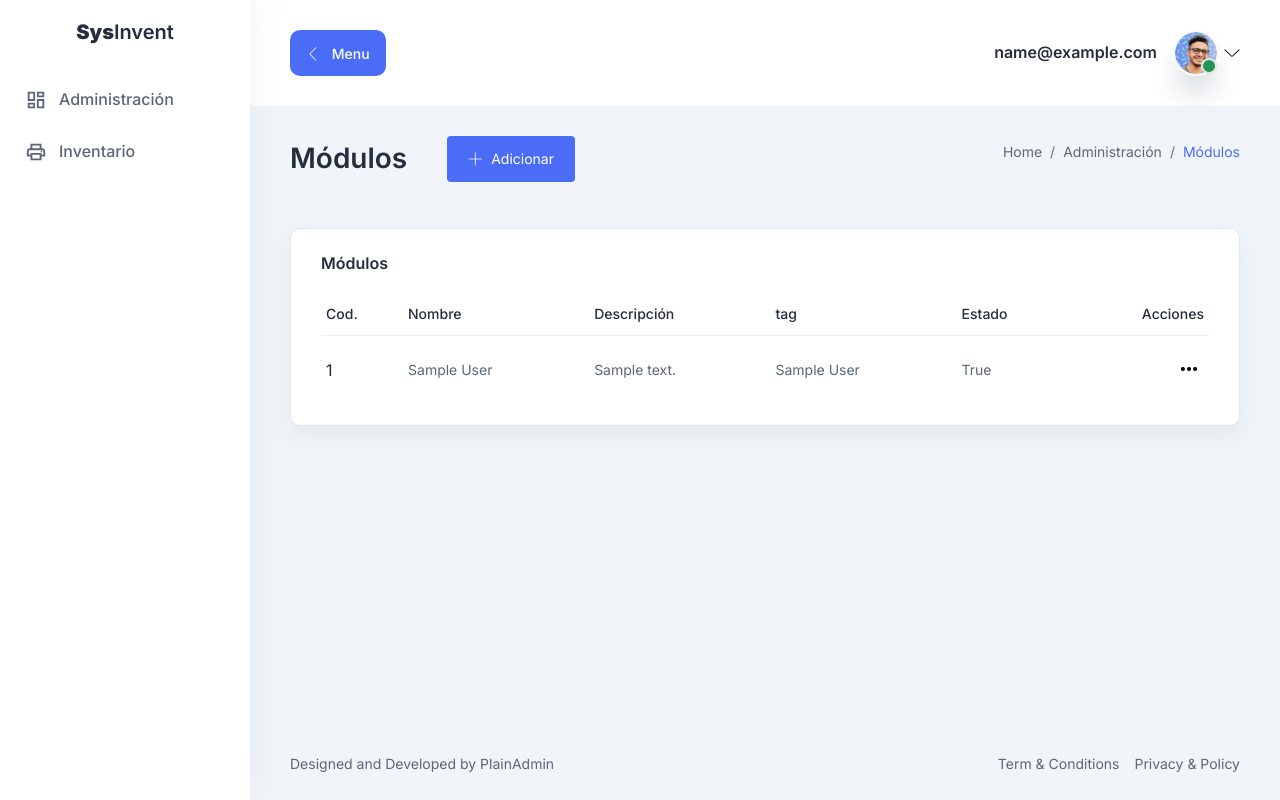
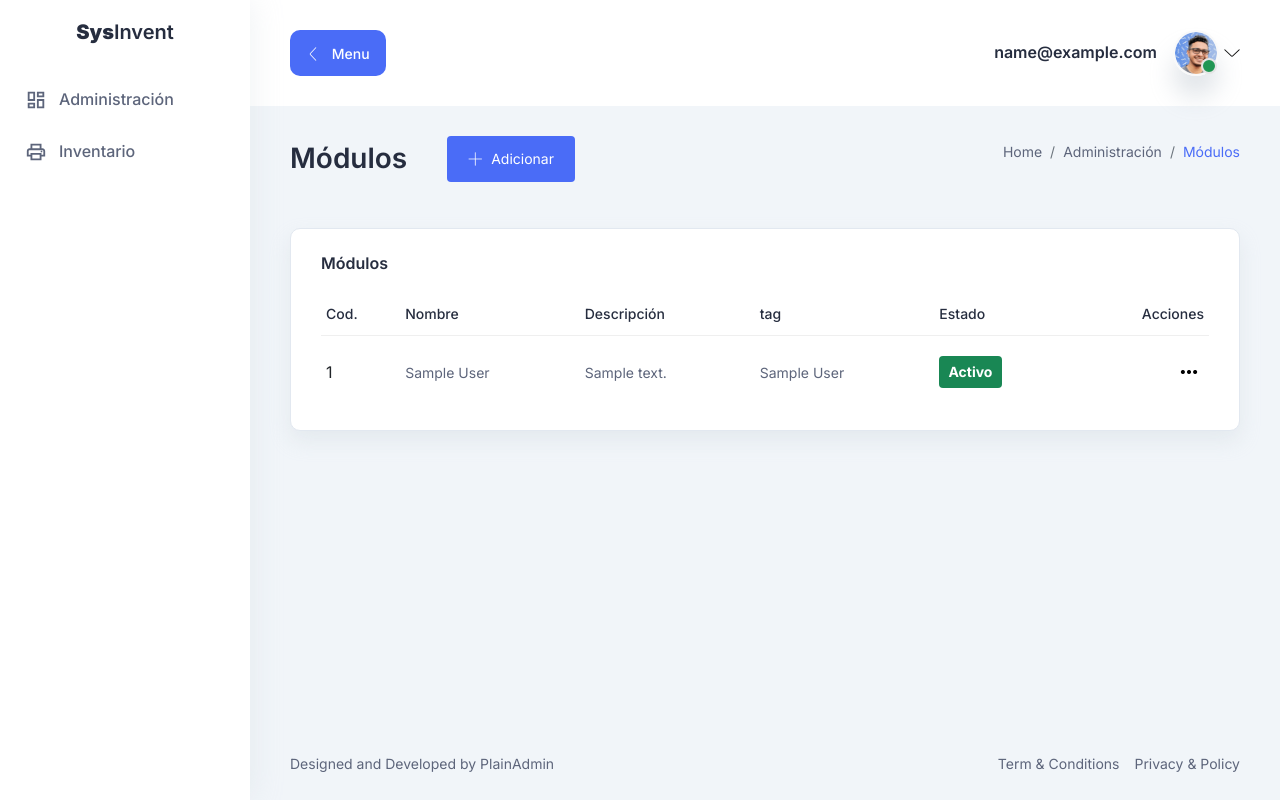
Before and after one commit to AvalosPerez/project, a Django app: page /administracion/modulo/ in a window 1280 px wide. Run offline with Django 4.2, Linux system fonts and the light colour scheme; a user stored in the database is signed in; tables that the repository leaves empty hold one stand-in row (values such as "Sample post"); some libraries are stand-ins or nearby versions.

```diff
--- a/templates/administracion/modulo/view.html
+++ b/templates/administracion/modulo/view.html
@@ -102,7 +102,11 @@
                                         <p class="text-sm">{{ modulo.name_tag }}</p>
                                     </td>
                                       <td>
-                                        <p class="text-sm">{{ modulo.activo }}</p>
+                                        {% if modulo.activo %}
+                                             <span class="text-sm badge bg-success">Activo</span>
+                                        {% else %}
+                                             <span class="text-sm badge bg-danger">No activo</span>
+                                        {% endif %}
                                     </td>
 
                                     <td>
```
